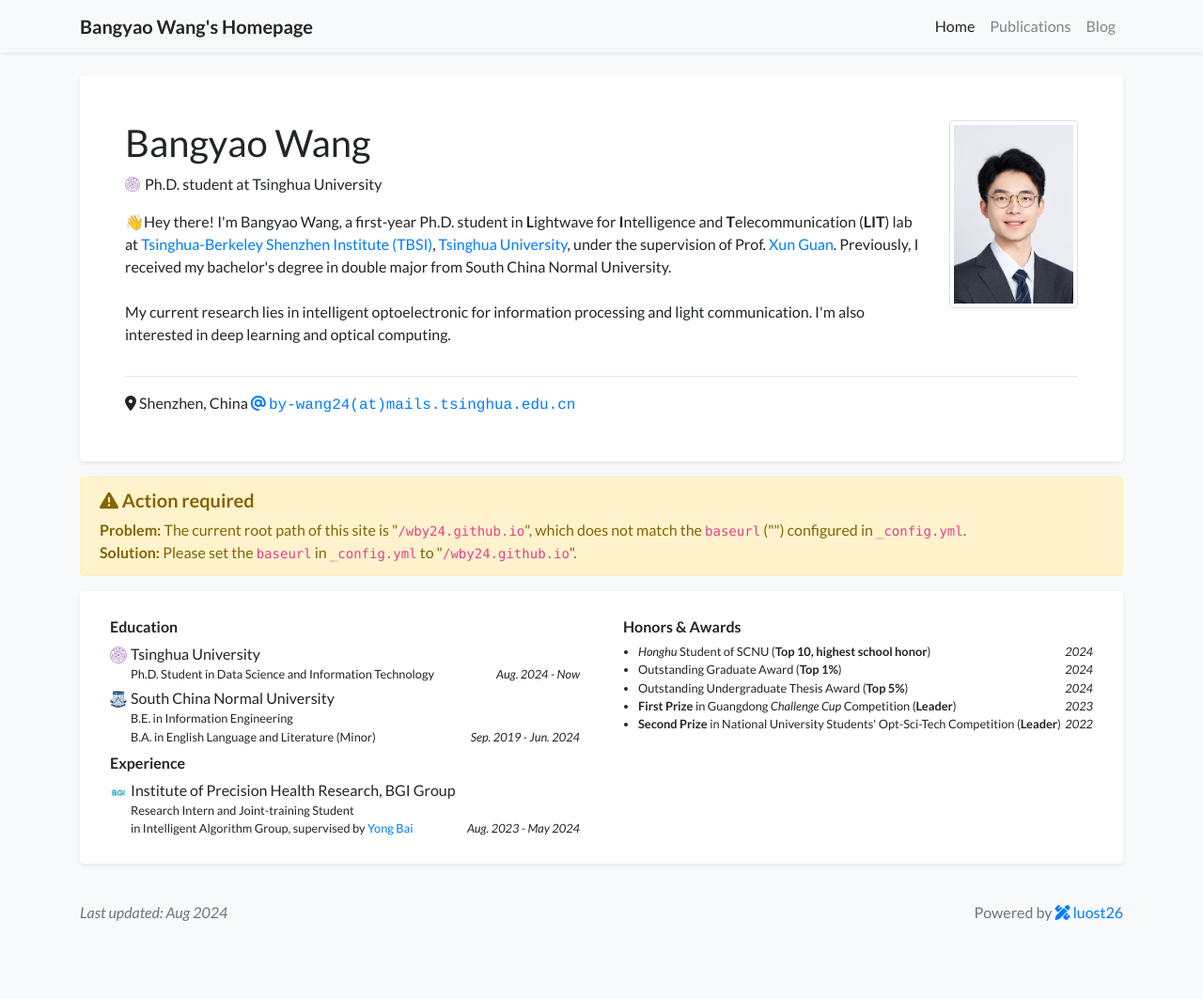
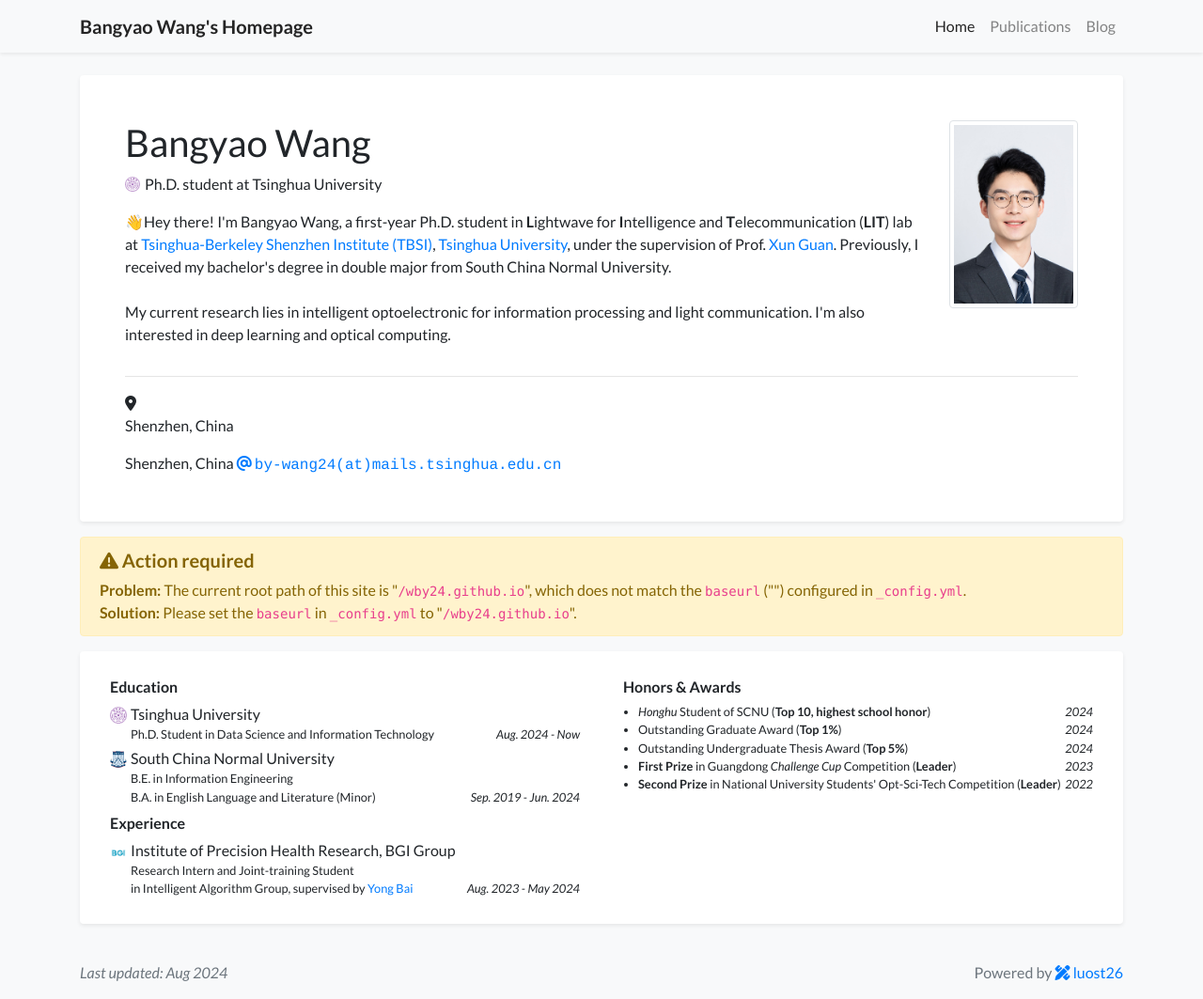
Before and after one commit to wby24/wby24.github.io, a Jekyll site: the page built from index.html, in a window 1280 px wide and 1063 px high. Shown: the whole window at 94% size. Built offline with Jekyll 4.4.1, drawn with Linux system fonts in a browser that asks for light colours; a style sheet for code colours, icons or effects is not loaded.

Commit message:
Update profile_card.html

```diff
--- a/_includes/widgets/profile_card.html
+++ b/_includes/widgets/profile_card.html
@@ -41,7 +41,9 @@
                 <div class="row">
                     <div class="col">
                         {% if site.data.profile.location %}
-                            <i class="fa-solid fa-location-dot"></i> {{ site.data.profile.location }}
+                            <i class="fa-solid fa-location-dot"></i>
+                            <p class="pr-3 no-break"> Shenzhen, China</p>
+                        {{ site.data.profile.location }}
                         {% endif %}
 
                         <a class="pr-3 no-break" href="mailto:{{ site.data.profile.email | encode_email }}">
```
